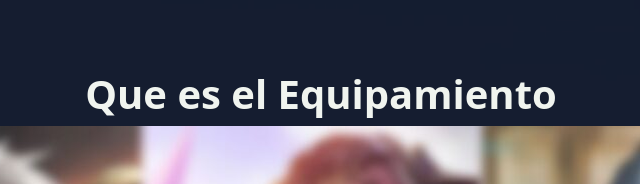
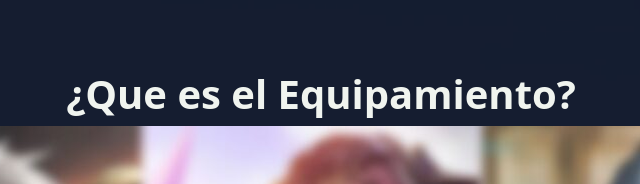
Before and after one commit to jpsainea/coderjavascript, a plain HTML site: page pages/equipament.html in a window 1280 px wide. Shown: the part 554-738 px from the top of the page, 321-961 px from the left. Drawn offline with nearby package versions, Linux system fonts and the light colour scheme; a web font is replaced by a local one.

Commit message:
fix minior

```diff
--- a/pages/equipament.html
+++ b/pages/equipament.html
@@ -85,7 +85,7 @@
                 <div class="container mt-5 fs-5">
                    <div class="row">
                      <div class="d-flex flex-column col text-center m-5">
-                       <h1 class=text-center > Que es el Equipamiento</h1>
+                       <h1 class=text-center > ¿Que es el Equipamiento?</h1>
                        <img src="../assets/Equipament_image.png" alt="Equipament" d-flex>
                      </div>
                      <div class="d-flex">
```
